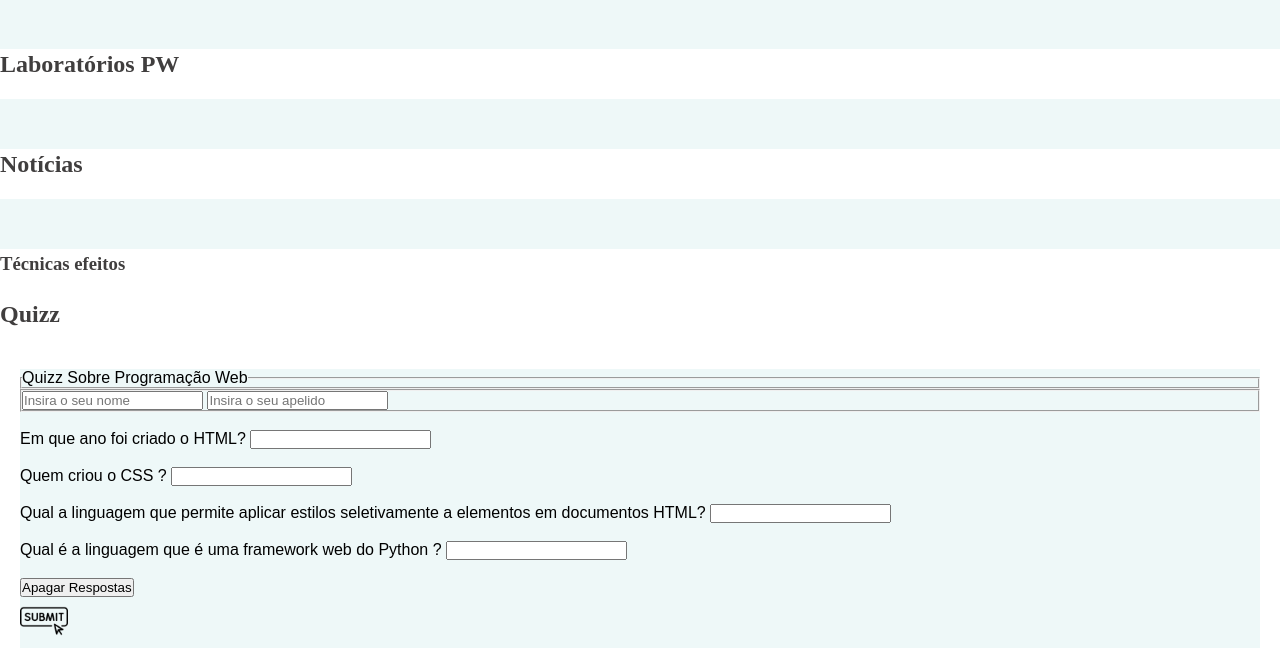
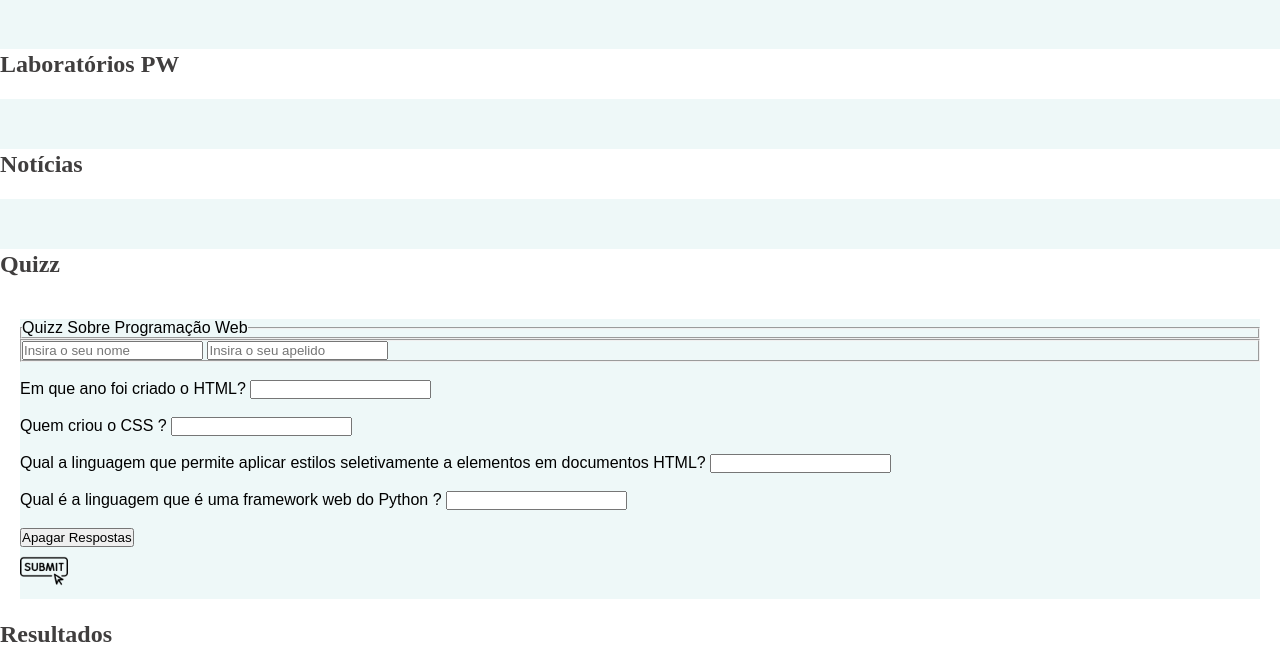
Before and after one commit to RodrigoSimoes-22001628/pw-projeto, a Django app: page /programacaoweb in a window 1280 px wide. Shown: the part 1250-1898 px from the top of the page. Run offline with Django 4.2, Linux system fonts and the light colour scheme; data that the repository does not hold is empty; parts of the project's set-up code (start-up, migrations or seed data) failed here and were passed over.

Commit message:
alteração

```diff
--- a/portfolio/templates/portfolio/programacaoweb.html
+++ b/portfolio/templates/portfolio/programacaoweb.html
@@ -71,7 +71,6 @@
             </div>
         {% endfor %}
     </div>
-    <h3>Técnicas  efeitos</h3>
 
     <h2>Quizz</h2>
     <form form method="POST" action="quizz">
```
